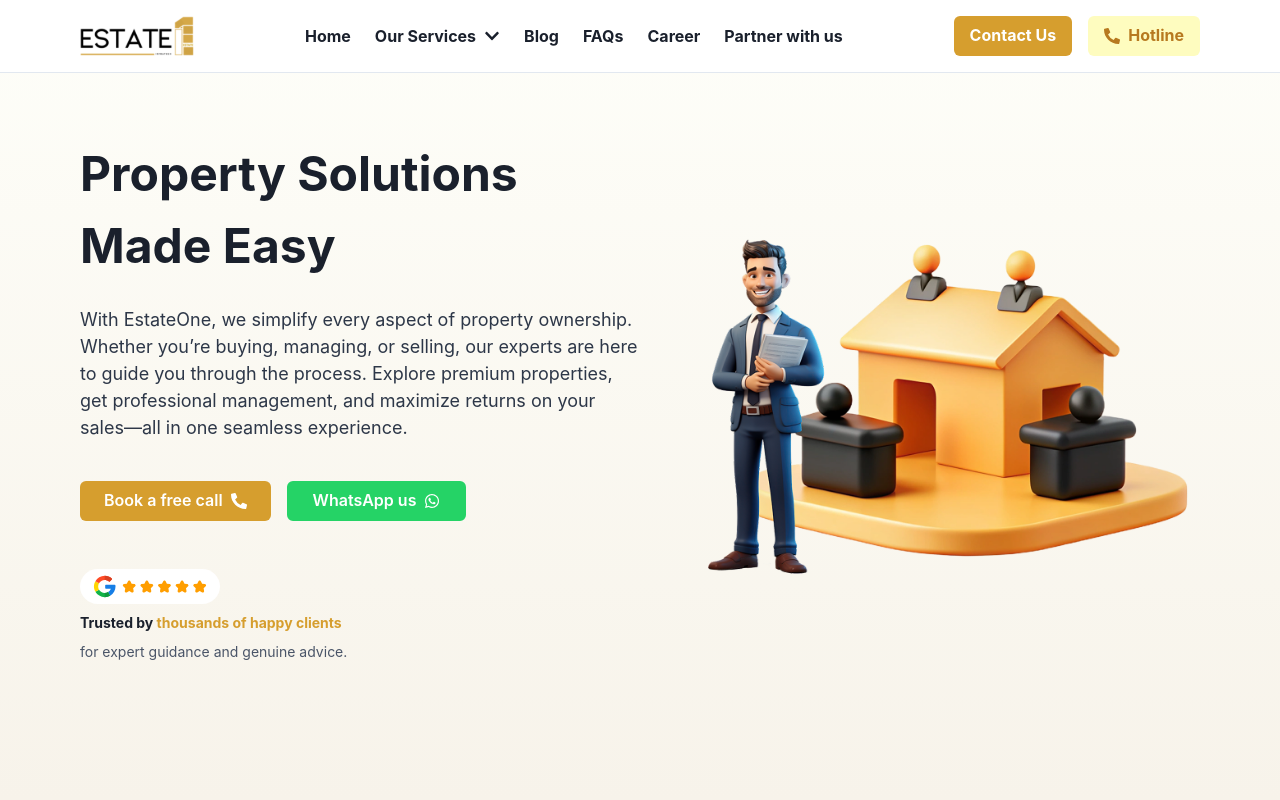
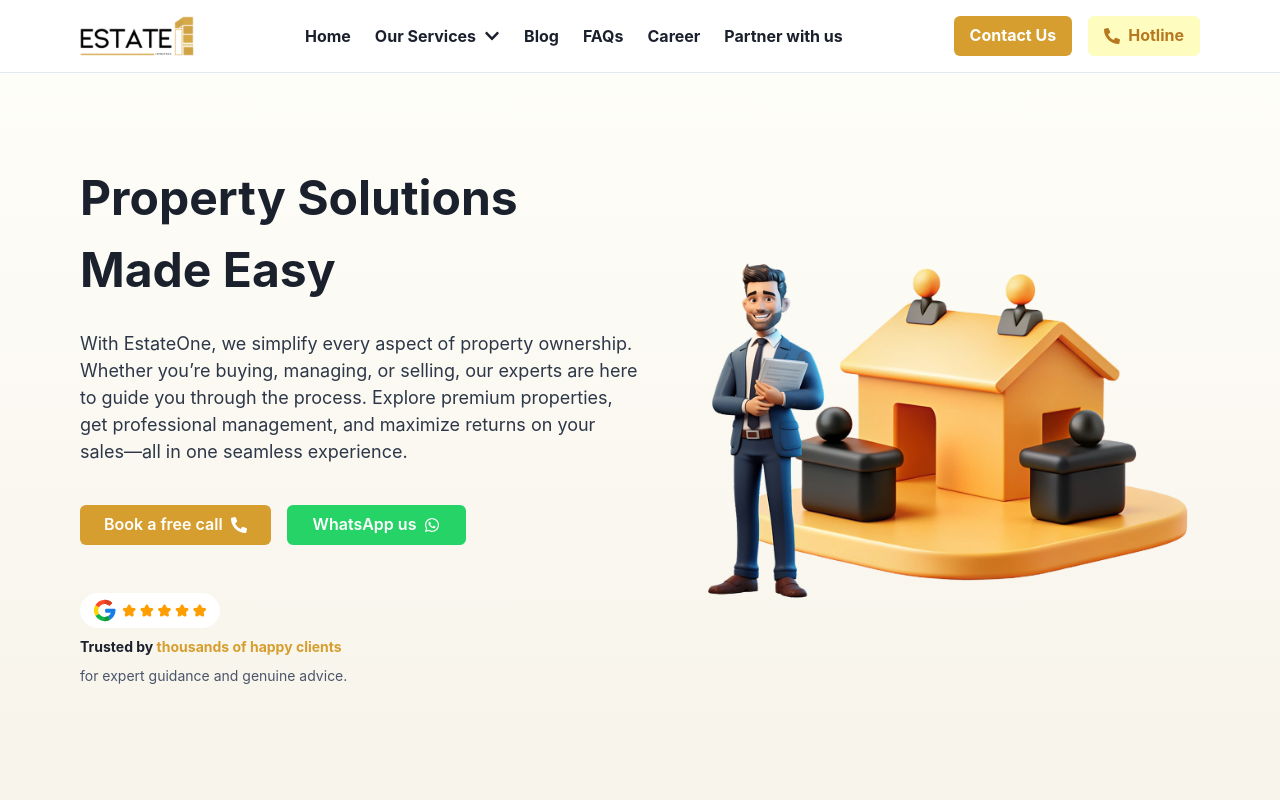
Before and after one commit to Ahsan-26/estate-frontend, a React (Create React App) app: page / in a window 1280 px wide. Shown: the top 800 px of the page. Built offline with nearby package versions, Linux system fonts and the light colour scheme.

Commit message:
removed backend for frontend testing

```diff
--- a/src/components/Home/HeroSection.js
+++ b/src/components/Home/HeroSection.js
@@ -16,8 +16,9 @@
     <Box
       as="section"
       bgGradient="linear(to-b, #FEFEF9, #F7F3EA)"
-      py={{ base: 10, md: 16 }}
+      py={{ base: 12, md: 16 }}
       px={{ base: 5, md: 20 }}
+      mt={{ base: 18, md: 6 }}
       textAlign={{ base: "center", md: "left" }}
       minH="100vh"
       display="flex"
--- a/src/components/Popovers/SchedulePopover.js
+++ b/src/components/Popovers/SchedulePopover.js
@@ -9,7 +9,7 @@
 import QueryPopover from "./QueryPopover";
 import { useNavigate } from "react-router-dom";
 import axios from "axios";
-import { DateTime } from "luxon";
+
 
 
 const generateDates = (numDays = 7) => {
@@ -99,16 +99,16 @@
     }
 };
 
-const convertToSelectedTimezone = (time, timezone) => {
-  try {
-    return DateTime.fromFormat(time, "hh:mm a", { zone: "Asia/Kolkata" })  // Assuming backend sends in IST
-      .setZone(timezone)
-      .toFormat("hh:mm a");
-  } catch (error) {
-    console.error("Timezone conversion error:", error);
-    return time;
-  }
-};
+// const convertToSelectedTimezone = (time, timezone) => {
+//   try {
+//     // return DateTime.fromFormat(time, "hh:mm a", { zone: "Asia/Kolkata" })  // Assuming backend sends in IST
+//       .setZone(timezone)
+//       .toFormat("hh:mm a");
+//   } catch (error) {
+//     console.error("Timezone conversion error:", error);
+//     return time;
+//   }
+// };
 
   const handleBackClick = () => {
     onClose();
@@ -235,7 +235,7 @@
                         _hover={{ bg: "gray.50" }}
                         onClick={() => setSelectedSlot(slot.start)}
                     >
-                      {convertToSelectedTimezone(slot.start, selectedTimezone)} - {convertToSelectedTimezone(slot.end, selectedTimezone)}
+                      {/* {convertToSelectedTimezone(slot.start, selectedTimezone)} - {convertToSelectedTimezone(slot.end, selectedTimezone)} */}
                         {/* {slot} */}
                     </Button>
                 ))}
```
